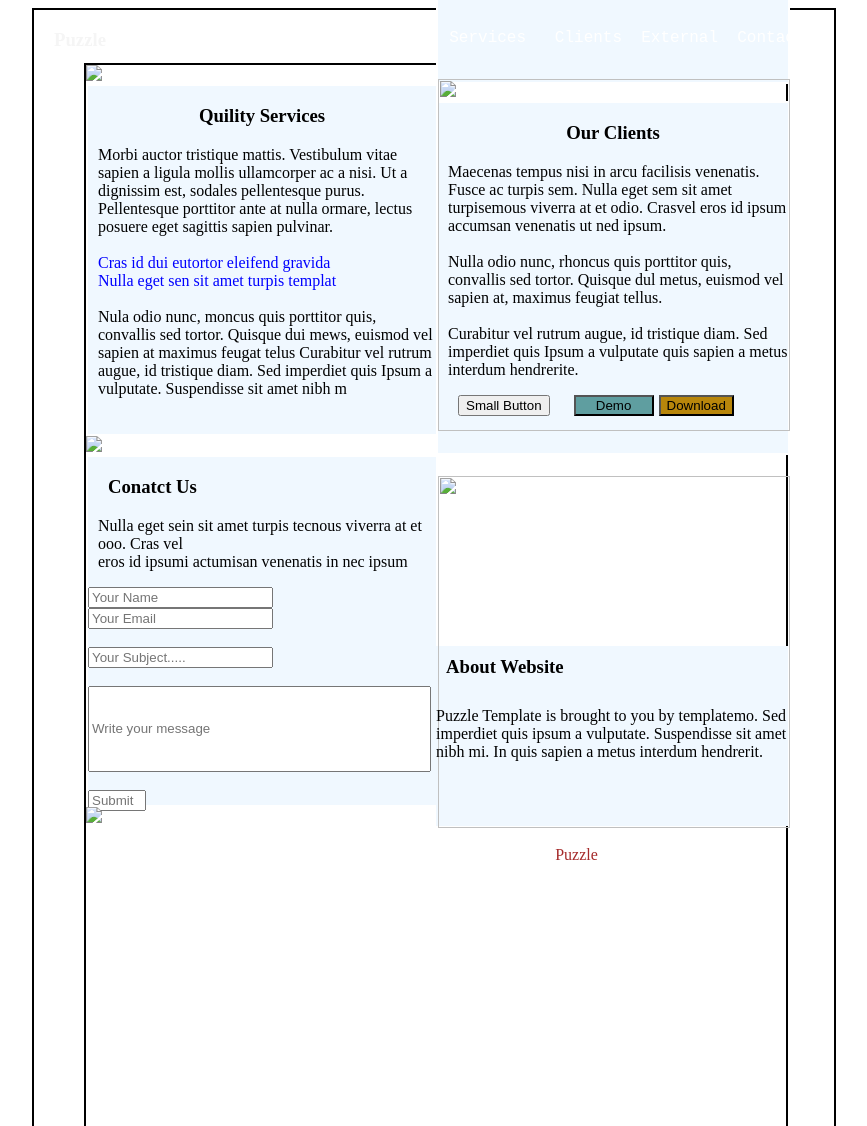
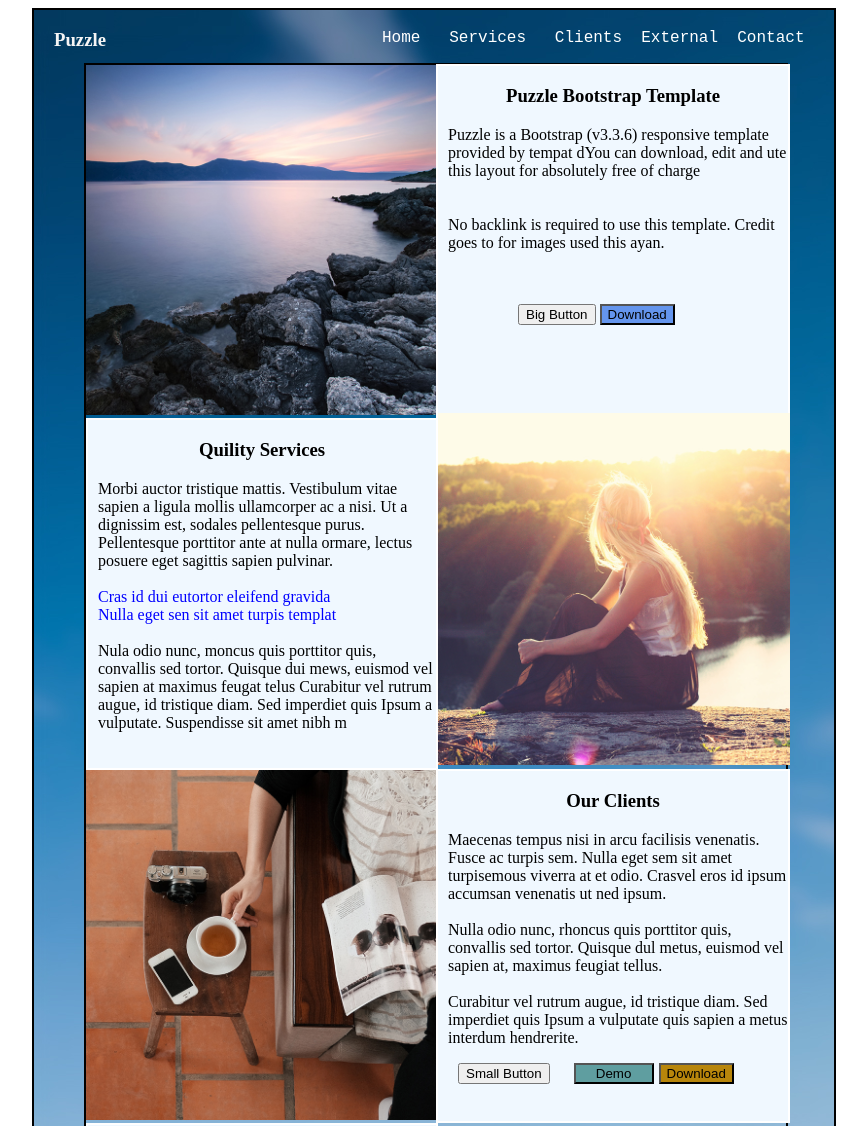
Before and after one commit to SaiKeerthiUppara/project, a plain HTML site: page index.html in a window 1280 px wide. Shown: the top 1126 px of the page, without its empty margins (276-1143 px from the left). Drawn offline with Linux system fonts and the light colour scheme.

Commit message:
Update index.html

```diff
--- a/index.html
+++ b/index.html
@@ -9,7 +9,7 @@
             border: 2px solid black;
             height: 1700px;
             width:800px;
-            background-image: url(/PICS/mount.jpg);
+            background-image: url(/mount.jpg);
             transform: translate(300px);
         }
         pre{
@@ -64,7 +64,7 @@
       <pre>     Home   Services   Clients  External  Contact </pre>
 
     <div class="main1">
-        <img src="/PICS/river.jpg" heigt="300px"width="350px">
+        <img src="/river.jpg" heigt="300px"width="350px">
 
         <div class="box1">
             <h3 style="text-align: center;"> Puzzle Bootstrap Template</h3>
@@ -88,13 +88,13 @@
                     Nula odio nunc, moncus quis porttitor quis, convallis sed tortor. Quisque dui mews, euismod vel sapien at maximus feugat telus
 
                     Curabitur vel rutrum augue, id tristique diam. Sed imperdiet quis Ipsum a vulputate. Suspendisse sit amet nibh m</p>
-               <img style="margin-left: 350px;margin-top: -335px;" src="/PICS/girl.jpg"height="352px"width="352px">
+               <img style="margin-left: 350px;margin-top: -335px;" src="/girl.jpg"height="352px"width="352px">
 
             </div>
 
 
             <div class="main3">
-                <img src="/PICS/coffee.jpg" heigt="300px"width="350px">
+                <img src="coffee.jpg" heigt="300px"width="350px">
 
                 <div class="box1">
                     <h3 style="text-align: center;"> Our Clients</h3>
@@ -121,12 +121,12 @@
                  <input type="text" placeholder="Your Subject....."><br><br>
                  <input style="height: 80px;width: 335px;"type="text" placeholder="Write your message"><br><br>
                  <input style="width: 50px;"    type="text" placeholder="Submit">
-                   <img style="margin-left: 350px;margin-top: -335px;" src="/PICS/walk.jpg"height="352px"width="352px">
+                   <img style="margin-left: 350px;margin-top: -335px;" src="/walk.jpg"height="352px"width="352px">
 
                 </div>
 
                 <div class="main3">
-                    <img  src="/PICS/sugarcane.png" heigt="300px"width="350px">
+                    <img  src="/sugarcane.png" heigt="300px"width="350px">
 
                     <div class="box">
                         <h3 style="padding: 10px;">About Website</h3>
```
